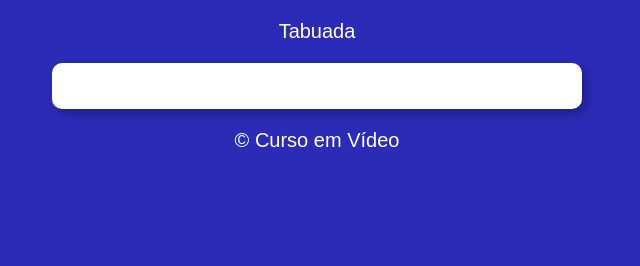
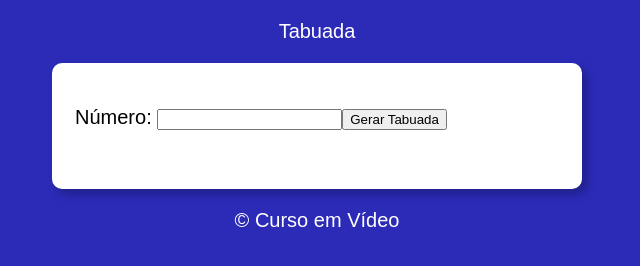
Before and after one commit to PHDevss/Multiplication-Tables-Project, a plain HTML site: page index.html in a window 1280 px wide. Shown: the whole page, without its empty margins (323-963 px from the left). Drawn offline with Linux system fonts and the light colour scheme.

Commit message:
Finalizando projeto.

```diff
--- a/index.html
+++ b/index.html
@@ -12,9 +12,13 @@
         <p>Tabuada</p>
     </header>
     <section>
-        <div">
+        <div>
+            <p>Número: <input type="number" name="num" id="txtn"><input type="button" value="Gerar Tabuada" onclick="tabuada()"></p>
         </div>
         <div>
+            <select name="tabuada" id="seltab" size="10">
+
+            </select>
         </div>
     </section>
     <footer>
--- a/script.js
+++ b/script.js
@@ -0,0 +1,20 @@
+function tabuada() {
+    let num  = document.getElementById("txtn")
+    let tab = document.getElementById("seltab")
+
+    if(num.value.length == 0) {
+    window.alert('[ERRO] Por favor digite um número.')
+    } else {
+        let n = Number(num.value)
+        let c = 1
+        tab.style.display = 'inline-block'
+        tab.innerHTML = ''
+        while ( c <= 10 ){
+            let item = document.createElement('option')
+            item.text = `${n} * ${c} = ${n*c}`
+            item.value = `tab${c}`
+            tab.appendChild(item)
+            c++
+        }
+    }
+}
--- a/style.css
+++ b/style.css
@@ -18,8 +18,16 @@ section {
 }
 
 div {
-    text-align: center;
+    text-align: left;
     padding: 8px
+}
+
+select {
+    display: none;
+}
+
+option {
+    padding: 5px;
 }
 
 footer {
```
